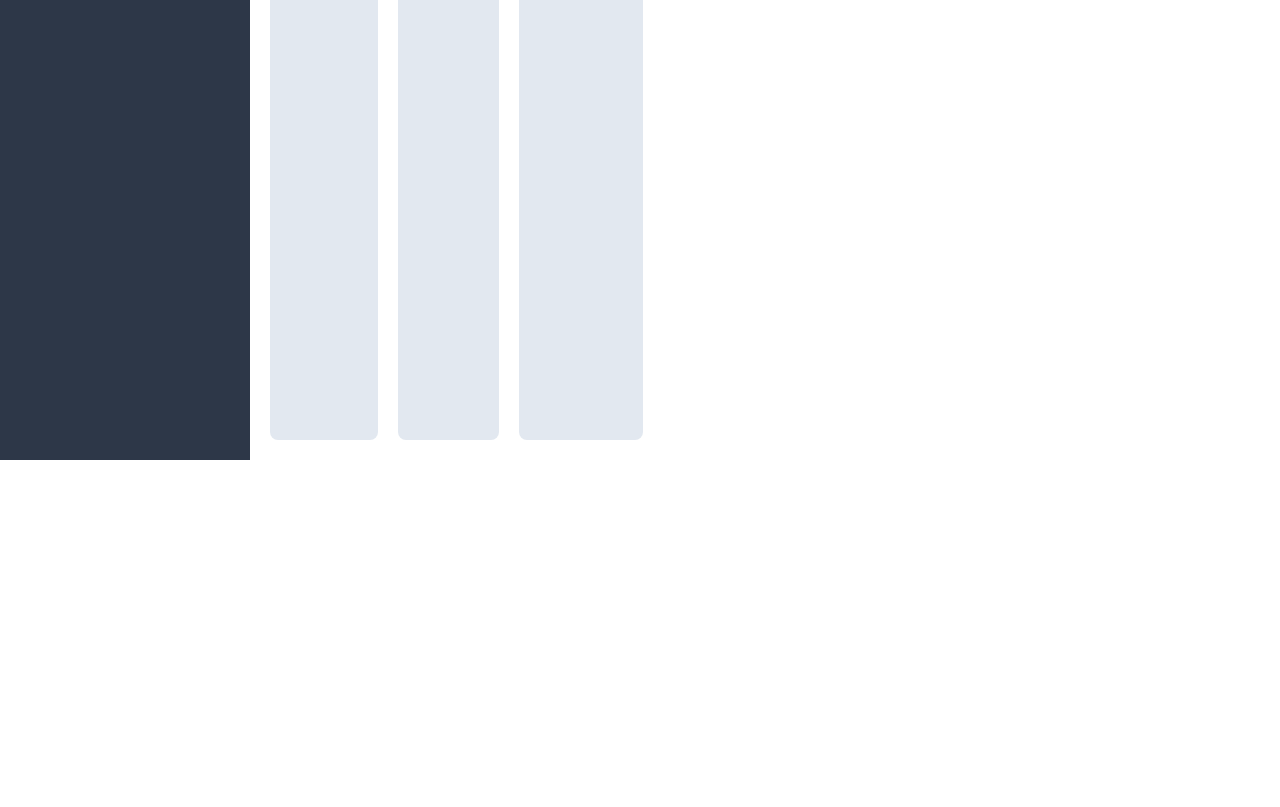
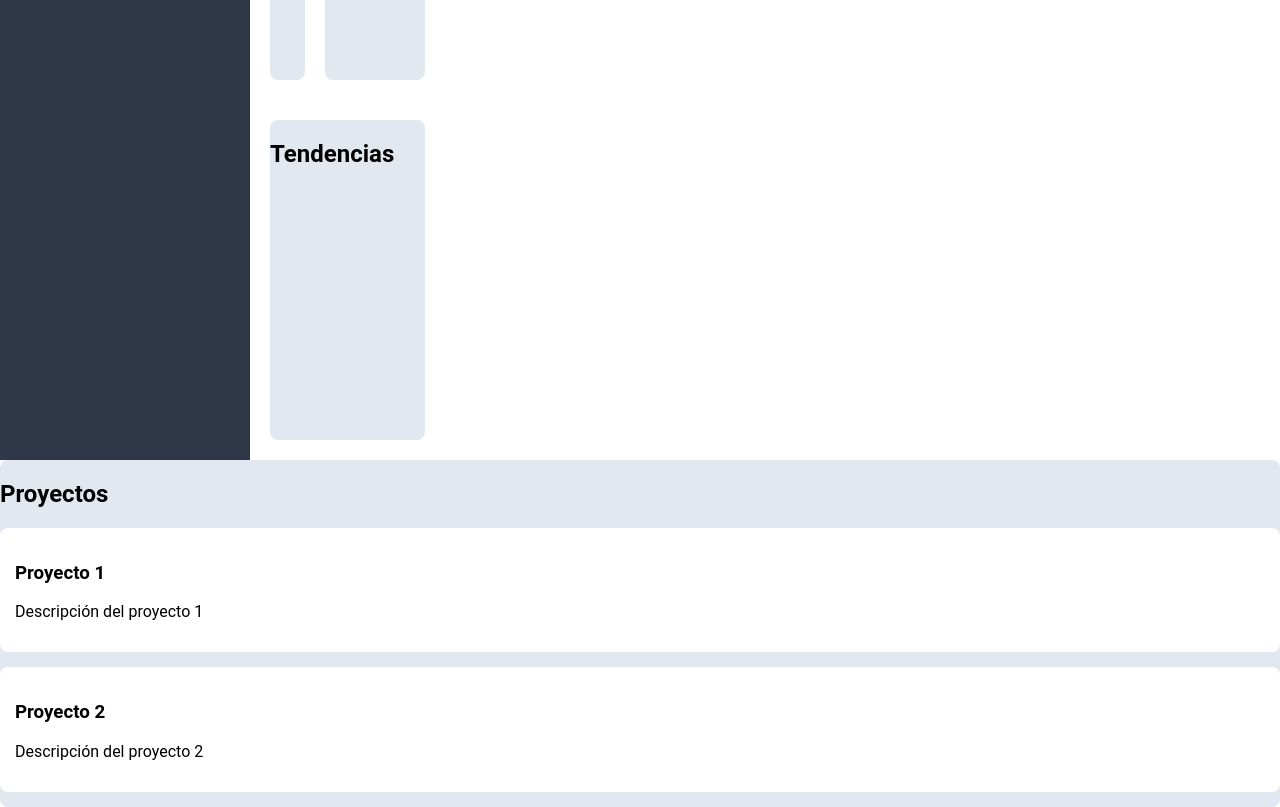
Before and after one commit to Josedavid576/panel-de-administracion, a plain HTML site: page index.html in a window 1280 px wide. Shown: the part 340-1147 px from the top of the page. Before the commit the page ends 800 px from the top, so only its background shows below. Drawn offline with Linux system fonts and the light colour scheme.

Commit message:
terminando proyecto añadiendole el contenido a la pagina

```diff
--- a/index.html
+++ b/index.html
@@ -47,5 +47,17 @@
         </main>
 
         </div>
+        <section class="projects">
+            <h2>Proyectos</h2>
+            <div class="project">
+                <h3>Proyecto 1</h3>
+                <p>Descripción del proyecto 1</p>
+            </div>
+            <div class="project">
+                <h3>Proyecto 2</h3>
+                <p>Descripción del proyecto 2</p>
+            </div>
+        </section>
+
 </body>
 </html>
--- a/styles.css
+++ b/styles.css
@@ -101,3 +101,25 @@ body {
     color: white;
     cursor: pointer;
 }
+.main-content {
+    grid-template-columns: 1fr 1fr 1fr;
+}
+
+.projects {
+    grid-column: 1 / 3;
+}
+
+.announcements {
+    grid-column: 3 / 4;
+}
+
+.trending {
+    grid-column: 1 / 4;
+    margin-top: 20px;
+}
+.project {
+    background-color: white;
+    padding: 15px;
+    border-radius: 8px;
+    margin-bottom: 15px;
+}
```
